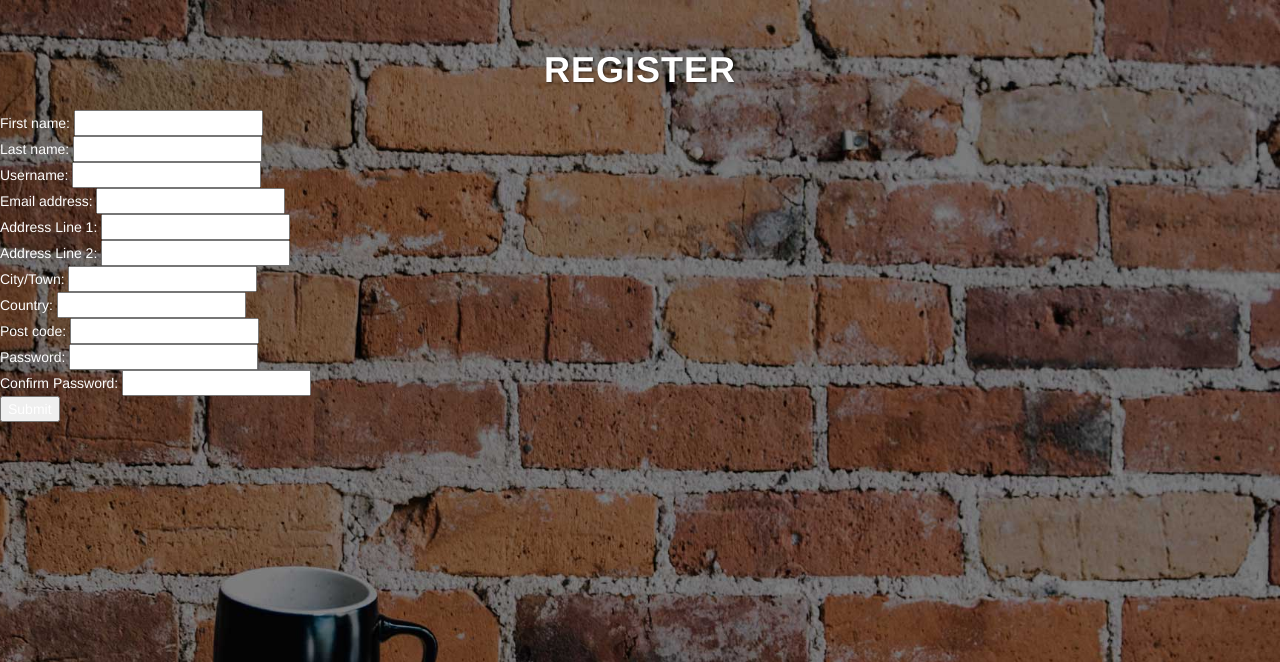
After one commit to ARAS1/RjdEngineers, a PHP site: page /register.html in a window 1280 px wide. The commit adds this page. Shown: the top 662 px of the page. Run offline with PHP 8.4, Linux system fonts and the light colour scheme.

Commit message:
Added register.html and modified css/business-casual.css

```diff
--- a/css/business-casual.css
+++ b/css/business-casual.css
@@ -247,3 +247,21 @@ footer p {
     background-color: #afafaf;
     outline: none;
 }
+
+.title{
+    display: inherit;
+    margin: 0;
+    padding: 30px 0 10px;
+    text-align: center;
+    text-shadow: 1px 1px 2px rgba(0,0,0,0.5);
+    font-family: "Josefin Slab","Helvetica Neue",Helvetica,Arial,sans-serif;
+    font-size: 5em;
+    font-weight: 700;
+    line-height: normal;
+    color: #fff;
+}
+
+.form {
+    color: #fff;
+    font-family: "Josefin Slab","Helvetica Neue",Helvetica,Arial,sans-serif;
+}
--- /dev/null
+++ b/register.html
@@ -0,0 +1,34 @@
+<!DOCTYPE html>
+<html>
+    <head>
+        <title>Register</title>
+
+          <!-- Bootstrap Core CSS -->
+          <link href="css/bootstrap.min.css" rel="stylesheet">
+
+          <!-- Custom CSS -->
+          <link href="css/business-casual.css" rel="stylesheet">
+
+        <meta charset="UTF-8">
+        <meta name="viewport" content="width=device-width, initial-scale=1.0">
+    </head>
+    <body>
+        <div class="title"><h1>Register</h1></div>
+        <div class="form">
+            <form action="demo_form.asp" method="get">
+             First name: <input type="text" name="firstNameFd"><br>
+             Last name: <input type="text" name="lastNameFd"><br>
+             Username: <input type="text" name="userNameFd"><br>
+             Email address: <input type="text" name="emailFd"><br>
+             Address Line 1: <input type="text" name="addressLine1Fd"><br>
+             Address Line 2: <input type="text" name="addressLine2Fd"><br>
+             City/Town: <input type="text" name="cityTownFd"><br>
+             Country: <input type="text" name="countryFd"><br>
+             Post code: <input type="text" name="postCodeFd"><br>
+             Password: <input type="password" name="passwordFd"><br>
+             Confirm Password: <input type="password" name="confirmPasswordFd"><br>
+             <input type="submit" value="Submit">
+            </form>
+        </div>
+    </body>
+</html>
```
